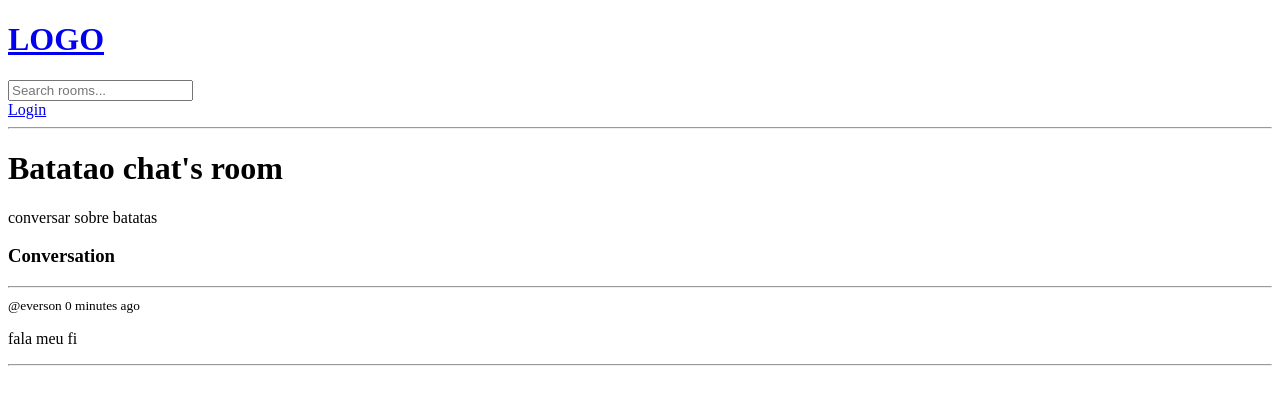
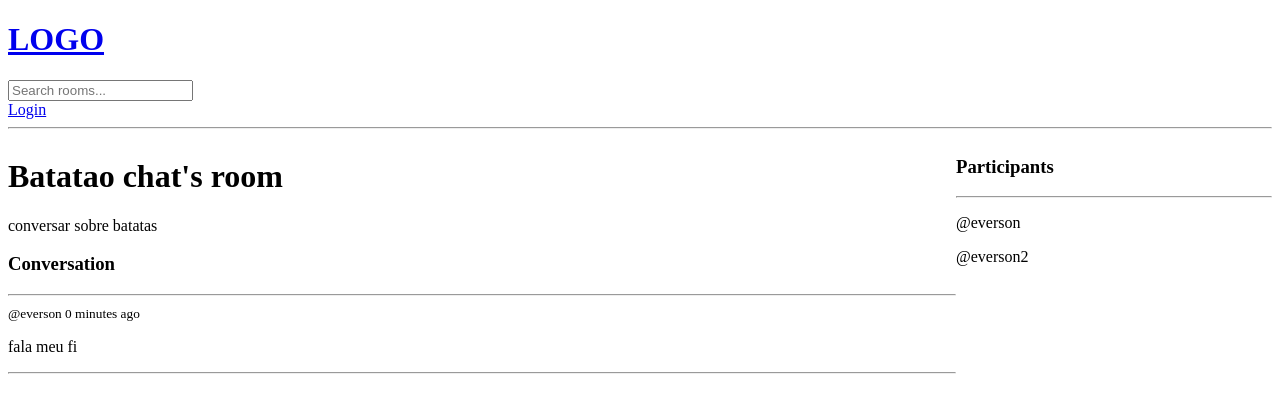
Before and after one commit to esteveseverson/django-blog, a Django app: page /room/6/ in a window 1280 px wide. Shown: the top 413 px of the page. Run offline with Django 5.2, Linux system fonts and the light colour scheme; data comes from the database, SQL or seed files in the repository; both versions use the stored data as it was after the commit.

Commit message:
feat: room participants

```diff
--- a/base/models.py
+++ b/base/models.py
@@ -15,7 +15,7 @@ class Room(models.Model):
     topic = models.ForeignKey(Topic, on_delete=models.SET_NULL, null=True)
     name = models.CharField(max_length=200)
     description = models.TextField(null=True, blank=True)
-    # participants =
+    participants = models.ManyToManyField(User, related_name='participants', blank=True)
     created_at = models.DateTimeField(auto_now_add=True)
     updated_at = models.DateTimeField(auto_now=True)
 
--- a/base/templates/base/room.html
+++ b/base/templates/base/room.html
@@ -2,6 +2,16 @@
 
 {% block content %}
 
+    <style>
+        .room-container{
+            display: grid;
+            grid-template-columns: 3fr 1fr;
+        }
+    </style>
+
+    <div class="room-container">
+
+        <div>
             <h1> {{room.name}} </h1>
             <p> {{room.description}} </p>
 
@@ -15,6 +25,7 @@
                         <p> {{ message.body }} </p>
                         <hr>
                     </div>
+
                 {% endfor %}
             </div>
 
@@ -27,5 +38,20 @@
                     </form>
                 </div>
             {% endif %}
+        </div>
+
+        <div>
+           <h3>Participants</h3>
+           <hr>
+
+           {% for participant in participants %}
+                <div>
+                    <p>@{{ participant.username }} </p>
+                </div>
+           {% endfor %}
+
+        </div>
+
+    </div>
 
 {% endblock content %}
--- a/base/views.py
+++ b/base/views.py
@@ -87,12 +87,19 @@ def home(request: HttpRequest):
 def room(request: HttpRequest, pk: str):
     room = Room.objects.get(id=pk)
     room_messages = room.message_set.all().order_by('-created_at')
+    participants = room.participants.all()
 
     if request.method == 'POST':
-        Message.objects.create(user=request.user, room=room, body=request.POST.get('body'))
+        Message.objects.create(
+            user=request.user,
+            room=room,
+            body=request.POST.get('body'),
+        )
+        room.participants.add(request.user)
+
         return redirect('room', pk=room.id)
 
-    context = {'room': room, 'room_messages': room_messages}
+    context = {'room': room, 'room_messages': room_messages, 'participants': participants}
 
     return render(request, 'base/room.html', context)
 
```
Also changed, not shown: base/migrations/0003_alter_room_options_room_participants.py (added), db.sqlite3. Lines whose indentation alone changed are shown as unchanged.
